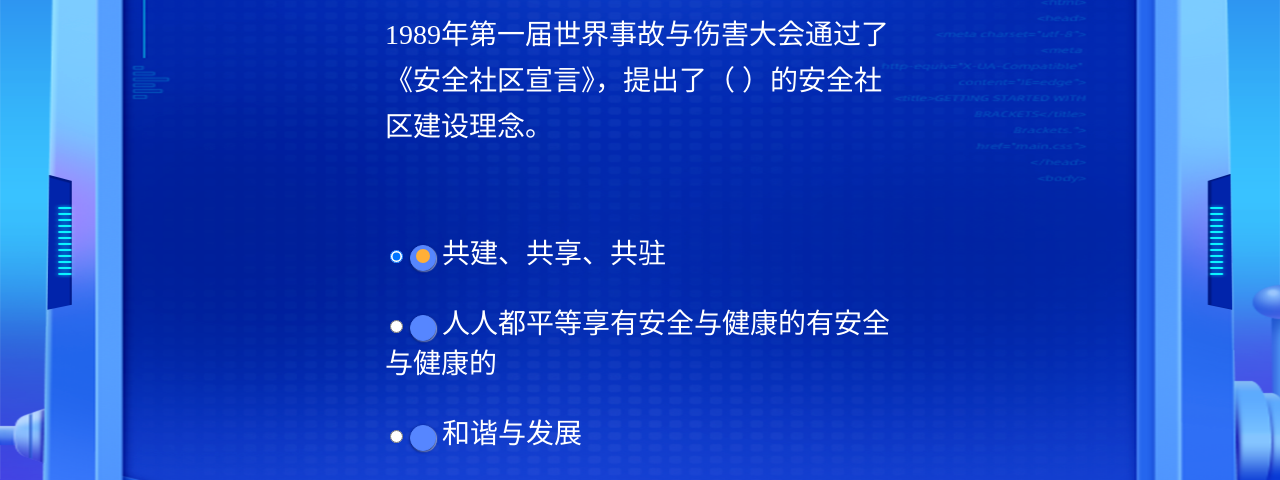
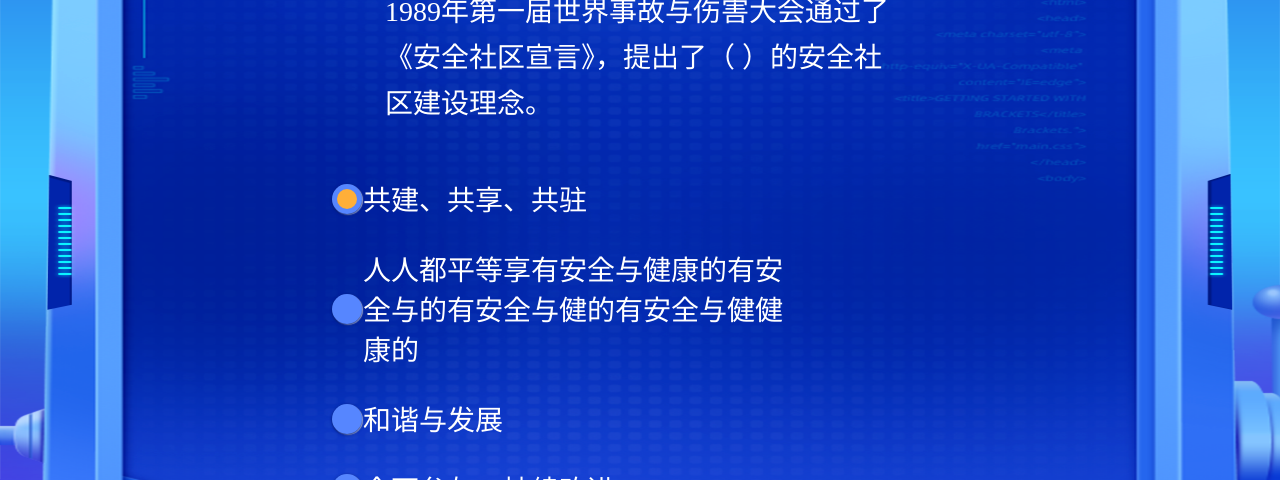
Before and after one commit to lai123456789/h5-jq, a plain HTML site: page zhishitiku.html in a window 1280 px wide. Shown: the part 320-800 px from the top of the page. Drawn offline with Linux system fonts and the light colour scheme.

Commit message:
新增单选题多选题页面

```diff
--- a/css/zhishitiku.scss
+++ b/css/zhishitiku.scss
@@ -19,7 +19,6 @@ body{
     transform: translateY(-50%);
     background: url("../image/zhishitikuBg.png") left top no-repeat;
     background-size: 100% 100%;
-
     text-align: center;
     .content{
       width: 100%;
@@ -28,8 +27,8 @@ body{
       .kuang-content{
         position: absolute;
         width: rem(510);
-        height: rem(600);
-        top: 62%;
+        height: rem(700);
+        top: 65%;
         left: 50%;
         transform: translate(-50%,-50%);
         z-index: 126761486;
@@ -54,48 +53,61 @@ body{
         }
         .k3{
           text-align: left;
-          margin-top: rem(100);
-          div{
-            margin: rem(30) 0;
-            label{
-              color: white;
-              font-size: rem(28);
+          margin-top: rem(70);
+          ul{
+            li {
+              position: relative;
+              list-style: none;
+              display: flex;
+              margin: rem(30) 0 rem(30) rem(-90);
             }
+            .my-radio {
+              position: relative;
+              z-index: 100;
+              margin-right: rem(10);
             }
-          div>input::after{
-            display: none;
+            .my-radio:checked::after {
+              content: '';
             }
-          div>label{
-            position: relative;
-            margin-right: rem(34);
-          }
-          div>label::before{
-            display: inline-block;
-            content: "";
-            width: rem(24);
-            height:rem(24);
+            .my-radio::before {
+              content: '';
+              position: absolute;
+              width: 0.3rem;
+              height: 0.3rem;
               border-radius: 50%;
-            border: rem(1) solid #5686FF;
-            margin-right: rem(6);
-            vertical-align: bottom;
+              top: 50%;
+              left: 50%;
+              transform: translate(-50%, -50%);
+              //right: -0.01rem;
+              //top: -0.04rem;
               background: #5686FF;
               box-shadow:0 rem(1) rem(3) 0 rgba(0,23,106,1), rem(1) rem(1) rem(1) 0 rgba(213,225,255,1);
             }
-          div>input:checked+label::before{
-            background-color: #5686FF;
+            .my-radio::after {
+              position: absolute;
+              top: 50%;
+              left: 50%;
+              transform: translate(-50%, -50%);
+              //left: rem(3);
+              //bottom: rem(4);
+              background-color: #FFAF38;
+              width: rem(20);
+              height: rem(20);
+              border-radius: 50%;
+              //box-shadow:0 rem(1) rem(3) 0 rgba(0,23,106,1), rem(1) rem(1) rem(1) 0 #FFAF38;
             }
-          div>input:checked+label::after{
+            .radio-label {
+              font-size: rem(28);
+              color: white;
               display: inline-block;
-            content: "";
-            width: rem(14);
-            height: rem(14);
-            border-radius: 50%;
-            position: absolute;
-            left: rem(6);
-            bottom: rem(6);
-            background-color: #FFAF38;
+              width: rem(420);
+              //position: absolute;
+              left: rem(50);
+              top: 0;
+            }
 
           }
+
         }
       }
       .topImg{
@@ -116,9 +128,15 @@ body{
         transform: translate(-50%,-50%);
       }
     }
-    .queding{
-      width: rem(458);
-      height: rem(134);
+    .bText{
+      width: 100%;
+      font-size: rem(24);
+      margin: 0 auto;
+      color: #90D7FF;
+      padding-bottom: rem(50);
+      position: absolute;
+      bottom: 0;
+    }
+
   }
 }
-}
--- a/zhishitiku.html
+++ b/zhishitiku.html
@@ -16,31 +16,59 @@
         <img src="image/zhishitikutop.png" alt="" class="topImg">
         <div class="kuang-content">
             <div class="k1">
+                <!--这里根据类型是单选或者多选来自定义-->
                 第一题：单选题
             </div>
             <div class="k2">
                 1989年第一届世界事故与伤害大会通过了《安全社区宣言》，提出了（  ）的安全社区建设理念。
             </div>
             <div class="k3">
-                <div>
-                    <input type="radio" name="paixu" id="paixu1" value="1" checked>
-                    <label for="paixu1" style="cursor:pointer">共建、共享、共驻</label>
-                </div>
-                <div>
-                    <input type="radio" name="paixu" id="paixu2" value="2">
-                    <label for="paixu2" style="cursor:pointer">人人都平等享有安全与健康的有安全与健康的</label>
-                </div>
-                <div>
-                    <input type="radio" name="paixu" id="paixu3" value="3">
-                    <label for="paixu3" style="cursor:pointer">和谐与发展</label>
-                </div>
-                <div>
-                    <input type="radio" name="paixu" id="paixu4" value="4">
-                    <label for="paixu4" style="cursor:pointer">全面参与，持续改进</label>
-                </div>
+                <!--单选题-->
+                <ul>
+                    <li>
+                        <input type="radio" id="radio1" class="my-radio" name="demo" value="1" checked/>
+                        <label class="radio-label" for="radio1">共建、共享、共驻</label>
+                    </li>
+                    <li>
+                        <input type="radio" id="radio2" class="my-radio" name="demo"  value="2"/>
+                        <label class="radio-label" for="radio2">人人都平等享有安全与健康的有安全与的有安全与健的有安全与健健康的</label>
+                    </li>
+                    <li>
+                        <input type="radio" id="radio3" class="my-radio" name="demo"  value="3"/>
+                        <label class="radio-label" for="radio3">和谐与发展</label>
+                    </li>
+                    <li>
+                        <input type="radio" id="radio4" class="my-radio" name="demo"  value="4"/>
+                        <label class="radio-label" for="radio4">全面参与，持续改进</label>
+                    </li>
+                </ul>
+
+                <!--多选题的时候 选择显示这块 隐藏注释上面单选题部分-->
+<!--                <ul>-->
+<!--                    <li>-->
+<!--                        <input type="checkbox" id="radio1" class="my-radio" name="demo" value="1" checked/>-->
+<!--                        <label class="radio-label" for="radio1">共建、共享、共驻</label>-->
+<!--                    </li>-->
+<!--                    <li>-->
+<!--                        <input type="checkbox" id="radio2" class="my-radio" name="demo"  value="2"/>-->
+<!--                        <label class="radio-label" for="radio2">人人都平等享有安全与健康的有安全与的有安全与健的有安全与健健康的</label>-->
+<!--                    </li>-->
+<!--                    <li>-->
+<!--                        <input type="checkbox" id="radio3" class="my-radio" name="demo"  value="3"/>-->
+<!--                        <label class="radio-label" for="radio3">和谐与发展</label>-->
+<!--                    </li>-->
+<!--                    <li>-->
+<!--                        <input type="checkbox" id="radio4" class="my-radio" name="demo"  value="4"/>-->
+<!--                        <label class="radio-label" for="radio4">全面参与，持续改进</label>-->
+<!--                    </li>-->
+<!--                </ul>-->
             </div>
         </div>
         <img src="image/zhishitikuSure.png" alt="" class="bottomImg">
+
+    </div>
+    <div class="bText">
+        龙华区大浪街道安全管理委员会办公室
     </div>
 </div>
 
```
Also changed, not shown: css/zhishitiku.css, 1 other file. Lines whose indentation alone changed are shown as unchanged.
